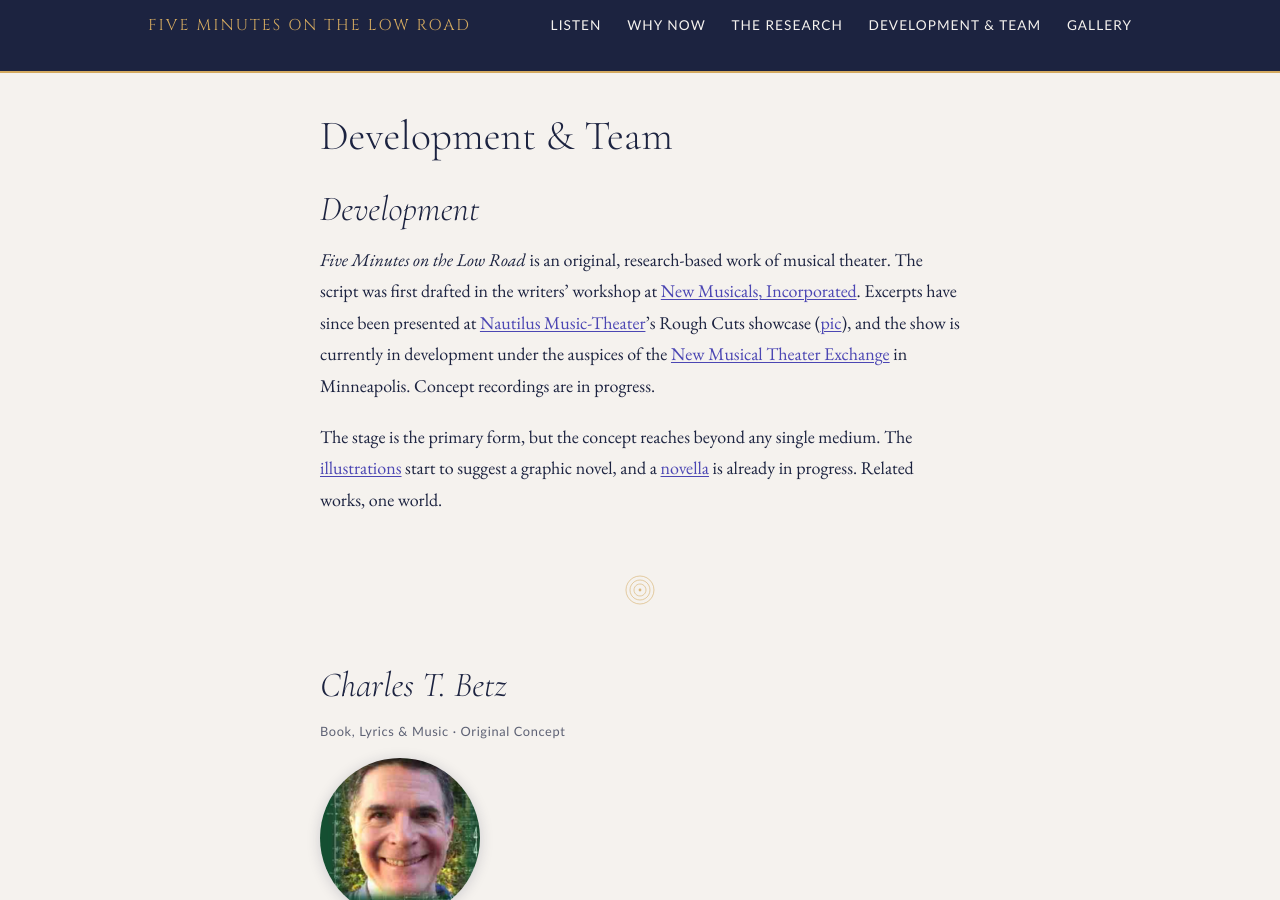
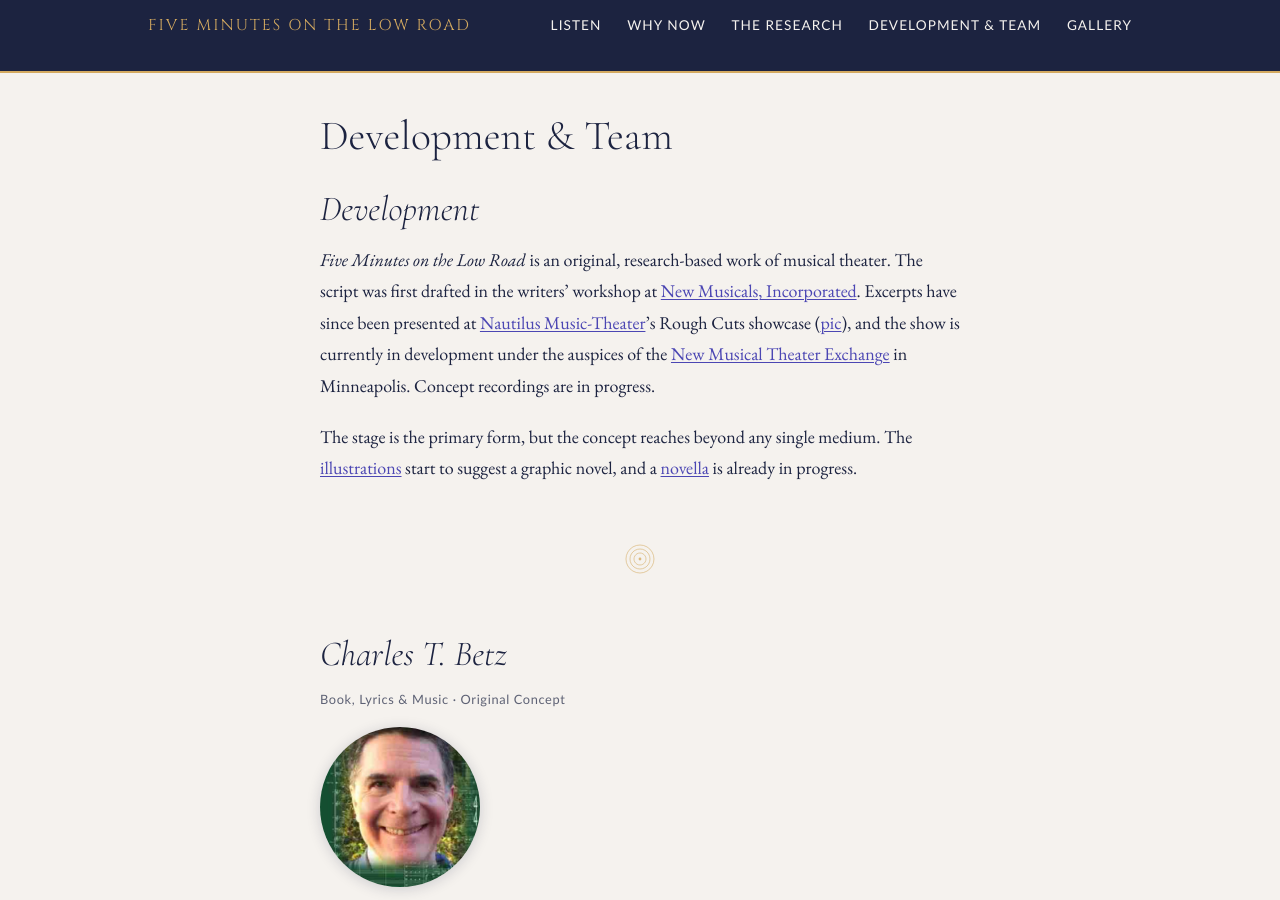
Before and after one commit to CharlesTBetz/5mlowroad, a Jekyll site: the page built from team.md, in a window 1280 px wide and 900 px high. Built offline with Jekyll 4.4.1, drawn with Linux system fonts in a browser that asks for light colours.

Commit message:
Development: cut "Related works, one world."
Co-Authored-By: Claude Opus 4.8 (1M context) <noreply@anthropic.com>
Claude-Session: https://claude.ai/code/session_015cRxXaB5iadv9MAFDv9jfY

```diff
--- a/team.md
+++ b/team.md
@@ -9,7 +9,7 @@ permalink: /team/
 
 *Five Minutes on the Low Road* is an original, research-based work of musical theater. The script was first drafted in the writers' workshop at [New Musicals, Incorporated](https://www.nmi.org). Excerpts have since been presented at [Nautilus Music-Theater](https://nautilusmusictheater.org/#ABOUT-NAUTILUS)'s Rough Cuts showcase ([pic]({{ '/gallery/' | relative_url }}#rough-cuts)), and the show is currently in development under the auspices of the [New Musical Theater Exchange](https://www.nmte.org) in Minneapolis. Concept recordings are in progress.
 
-The stage is the primary form, but the concept reaches beyond any single medium. The [illustrations]({{ '/gallery/' | relative_url }}) start to suggest a graphic novel, and a [novella]({{ '/assets/downloads/5min-brochure-2608.pdf' | relative_url }}) is already in progress. Related works, one world.
+The stage is the primary form, but the concept reaches beyond any single medium. The [illustrations]({{ '/gallery/' | relative_url }}) start to suggest a graphic novel, and a [novella]({{ '/assets/downloads/5min-brochure-2608.pdf' | relative_url }}) is already in progress.
 
 {% include divider.html %}
 
```
